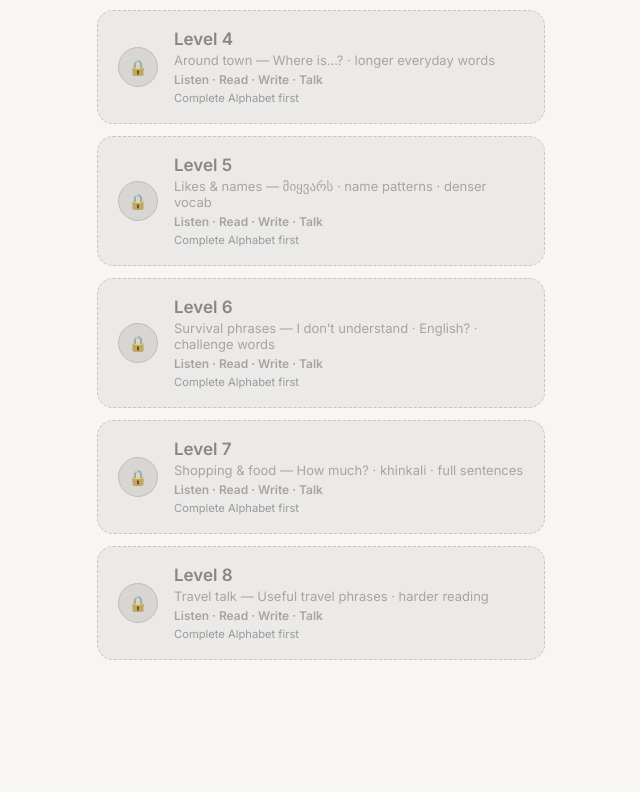
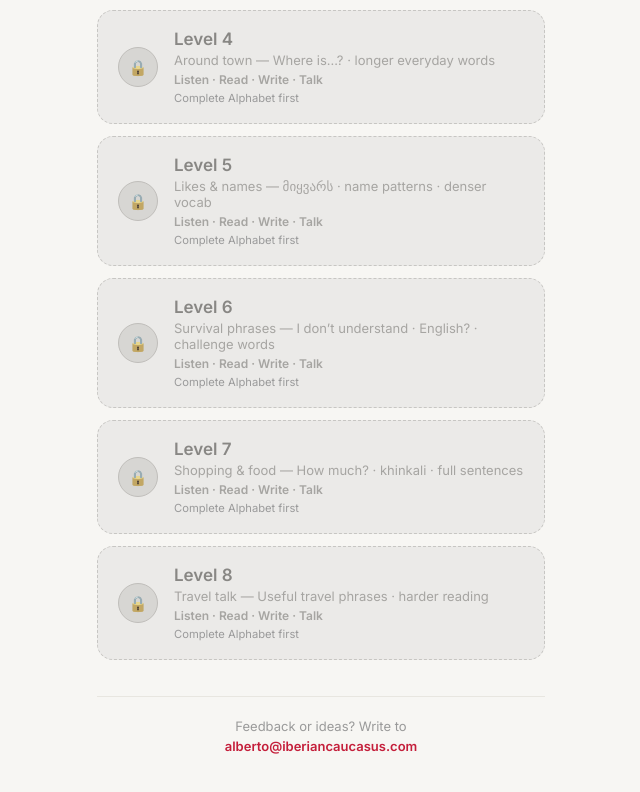
Before and after one commit to AlbertoRoldanUX-code/Georgiano, a React (Vite) app: page / in a window 1280 px wide. Shown: the part 786-1578 px from the top of the page, without its empty margins (319-959 px from the left). Before the commit the page ends 1494 px from the top, so only its background shows below. Built offline with nearby package versions, Linux system fonts and the light colour scheme.

Commit message:
Add home footer with contact information and style updates

```diff
--- a/src/components/Home.jsx
+++ b/src/components/Home.jsx
@@ -109,6 +109,11 @@ export default function Home({ navigate, progress }) {
           )
         })}
       </div>
+
+      <footer className="home-footer">
+        <p>Feedback or ideas? Write to</p>
+        <a href="mailto:alberto@iberiancaucasus.com">alberto@iberiancaucasus.com</a>
+      </footer>
     </div>
   )
 }
--- a/src/index.css
+++ b/src/index.css
@@ -315,6 +315,23 @@ body {
   letter-spacing: 0.06em;
   color: var(--text3);
   margin-bottom: 10px;
+}
+.home-footer {
+  margin-top: 36px;
+  padding-top: 20px;
+  border-top: 1px solid var(--border);
+  text-align: center;
+  font-size: 0.8125rem;
+  color: var(--text3);
+  line-height: 1.5;
+}
+.home-footer a {
+  color: var(--primary);
+  font-weight: 600;
+  text-decoration: none;
+}
+.home-footer a:hover {
+  text-decoration: underline;
 }
 .module-step {
   width: 40px;
```
